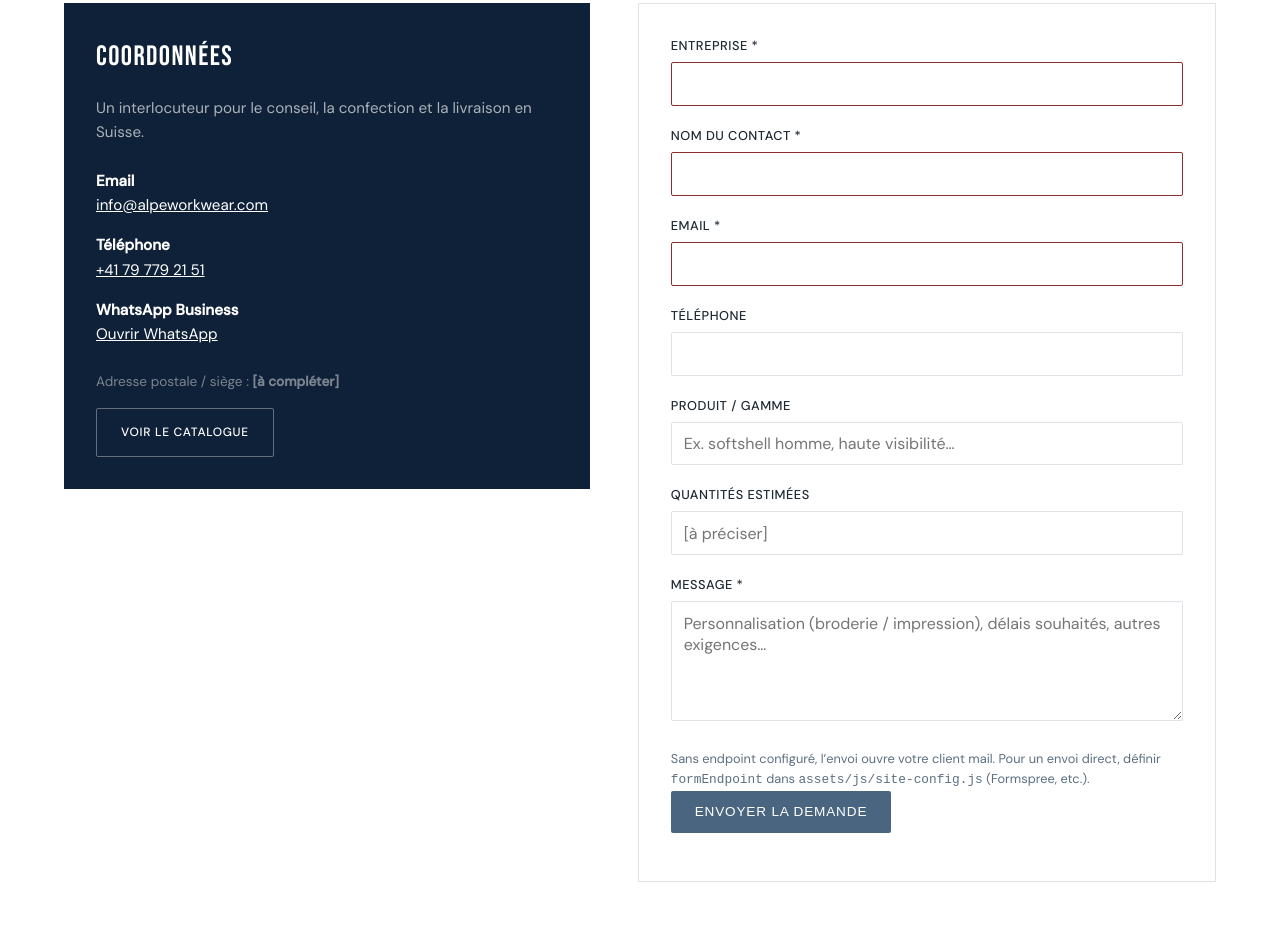
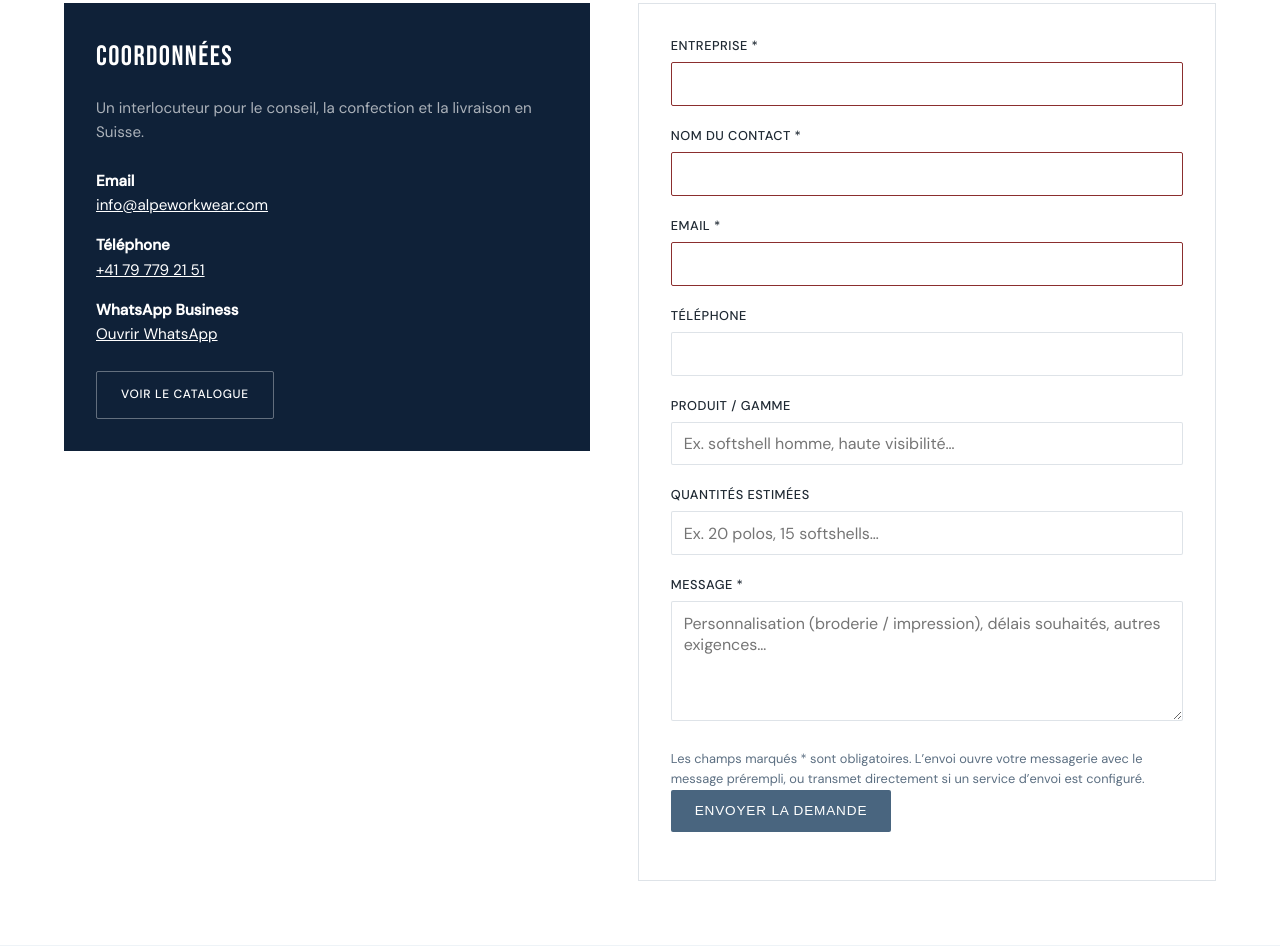
Before and after one commit to sopdibran-collab/sopdibran-collab.github.io-alpeworkwear, a plain HTML site: page contact.html in a window 1280 px wide. Shown: the part 369-1315 px from the top of the page. Drawn offline with Linux system fonts and the light colour scheme.

Commit message:
Update contact.html

```diff
--- a/contact.html
+++ b/contact.html
@@ -60,9 +60,6 @@
               <a href="https://wa.me/41797792151" target="_blank" rel="noopener" id="contact-wa">Ouvrir WhatsApp</a>
             </li>
           </ul>
-          <p style="font-size:0.85rem;color:rgba(255,255,255,0.45);">
-            Adresse postale / siège : <strong>[à compléter]</strong>
-          </p>
           <p style="margin-top:1rem;">
             <a href="catalogue.html" class="btn btn-secondary" style="font-size:0.75rem;">Voir le catalogue</a>
           </p>
@@ -93,18 +90,16 @@
             </div>
             <div class="form-group">
               <label for="quantites">Quantités estimées</label>
-              <input type="text" id="quantites" name="quantites" placeholder="[à préciser]">
+              <input type="text" id="quantites" name="quantites" placeholder="Ex. 20 polos, 15 softshells…">
             </div>
             <div class="form-group">
               <label for="message">Message *</label>
               <textarea id="message" name="message" required
                 placeholder="Personnalisation (broderie / impression), délais souhaités, autres exigences…"></textarea>
             </div>
-            <p class="form-hint">
-              Sans endpoint configuré, l’envoi ouvre votre client mail. Pour un envoi direct, définir
-              <code>formEndpoint</code> dans <code>assets/js/site-config.js</code> (Formspree, etc.).
-            </p>
-            <button type="submit" class="btn btn-primary">Envoyer la demande</button>
+            <p class="form-hint">Les champs marqués * sont obligatoires. L’envoi ouvre votre messagerie avec le message
+              prérempli, ou transmet directement si un service d’envoi est configuré.</p>
+            <button type="submit" class="btn btn-primary" id="contact-submit">Envoyer la demande</button>
             <p id="form-status" class="form-status" role="status" aria-live="polite"></p>
           </form>
         </div>
```
